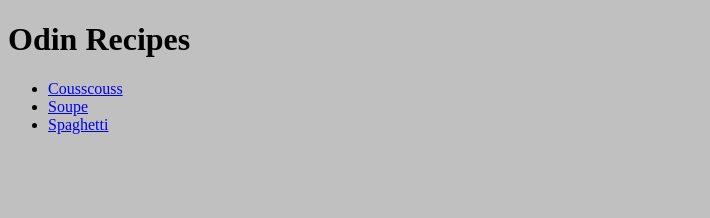
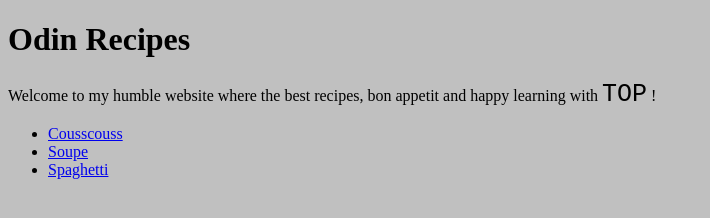
Before and after one commit to wej2002/odin-recipes, a plain HTML site: page index.html in a window 1280 px wide. Shown: the whole page, without its empty margins (0-710 px from the left). Drawn offline with Linux system fonts and the light colour scheme.

Commit message:
last touches
just adding a welcome text in the homepage and edit the README file .

```diff
--- a/index.html
+++ b/index.html
@@ -8,6 +8,7 @@
 <body style="background-color: silver;">
 
     <h1>Odin Recipes</h1>
+    <p>Welcome to my humble website where the best recipes, bon appetit and happy learning with <span style="font-size:25px;font-family:monospace;">TOP</span> !</p>
     <ul>
         <li><a href="recipes/coussouss.html" target="_blank" rel="noopener noreferrer">Cousscouss</a></li>
         <li><a href="recipes/soupe.html" target="_blank" rel="noopener noreferrer">Soupe</a></li>
```
Also changed, not shown: 1 other file.
